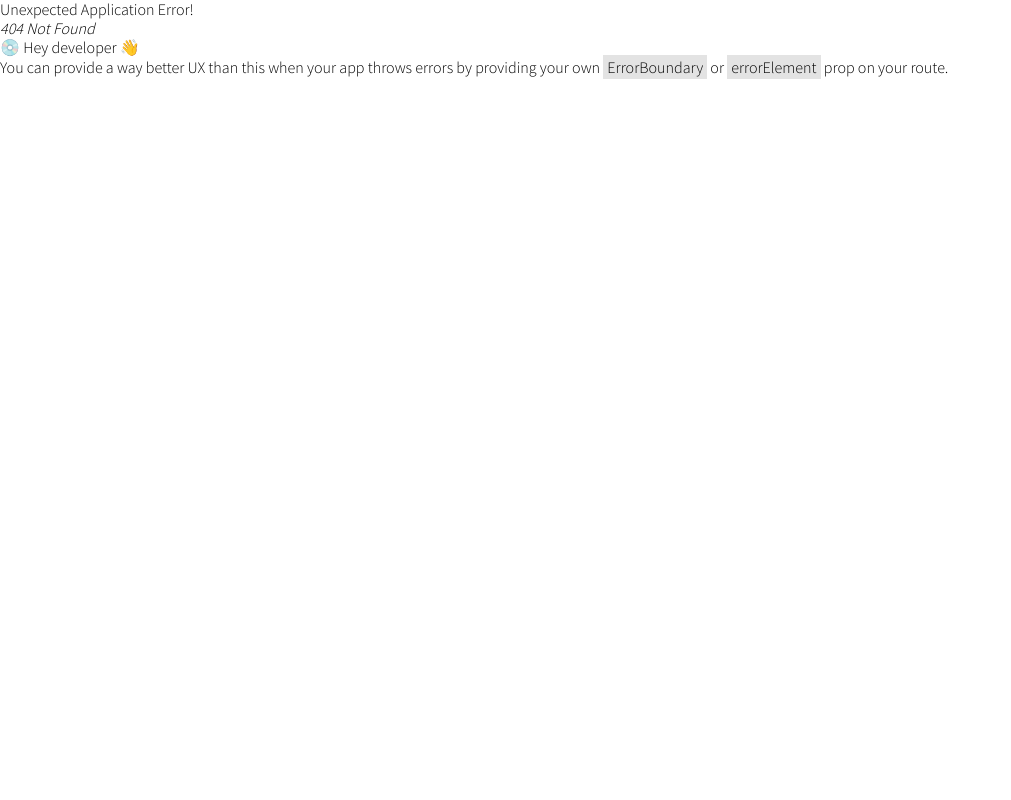
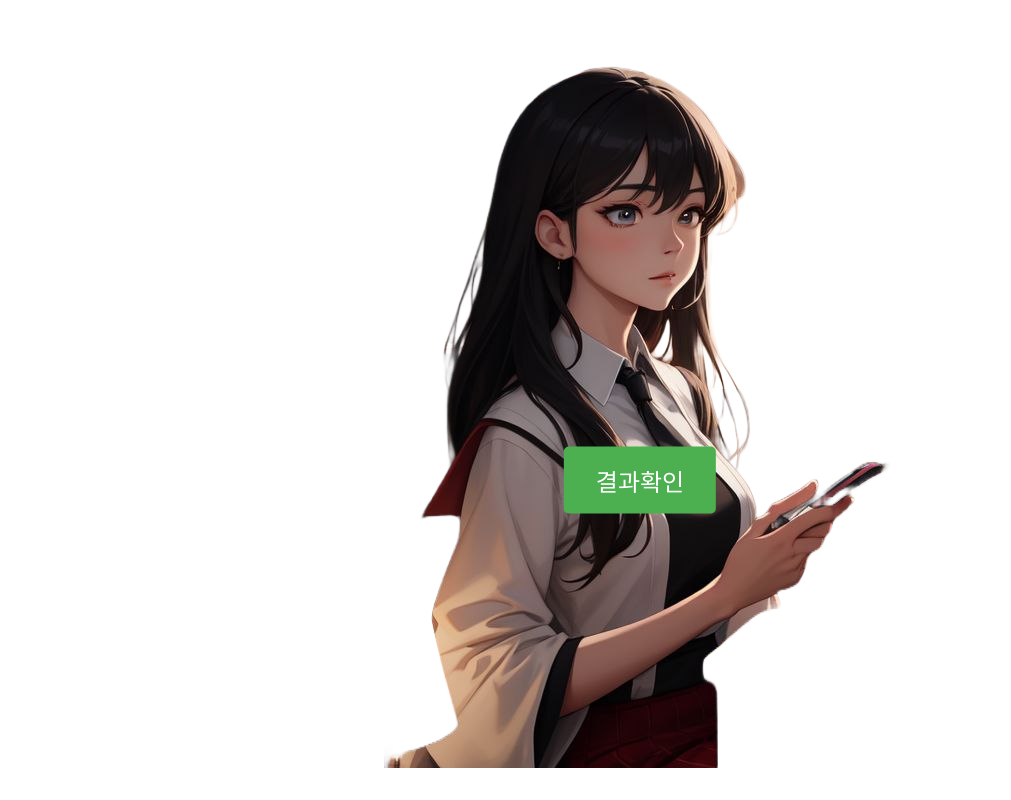
Before and after one commit to bagle-ggul/Bagel-Frontend, a React (Create React App) app: page /over in a window 1280 px wide. Before the commit this address had no page. Shown: the whole page, without its empty margins (0-1011 px from the left). Built offline with nearby package versions, Linux system fonts and the light colour scheme; sample sign-in values are in the browser's storage.

Commit message:
FIX : routePath

```diff
--- a/src/Route.jsx
+++ b/src/Route.jsx
@@ -15,7 +15,7 @@ import Sad from "./pages/Sad";
 import Profile from "./pages/Profile";
 import Intro from "./pages/Intro";
 import Board from "./pages/Board";
-
+import GameOver from "./pages/GameOver";
 const ProtectedRoute = ({ children }) => {
   const token = localStorage.getItem("refreshToken");
   if (!token) {
@@ -136,6 +136,14 @@ const router = createBrowserRouter([
           </ProtectedRoute>
         ),
       },
+      {
+        path: "over",
+        element: (
+          <ProtectedRoute>
+            <GameOver />
+          </ProtectedRoute>
+        ),
+      },
     ],
   },
 ]);
--- /dev/null
+++ b/src/pages/GameOver.jsx
@@ -0,0 +1,81 @@
+import React from "react";
+import { useNavigate } from "react-router-dom";
+import { useRecoilValue } from "recoil";
+import styled from "styled-components";
+import { scoreAtom } from "../atom/atom";
+import axios from "axios";
+
+const CenteredButton = styled.button`
+  position: absolute;
+  top: 60%;
+  left: 50%;
+  transform: translate(-50%, -50%);
+  padding: 1rem 2rem;
+  font-size: 1.5rem;
+  cursor: pointer;
+  background-color: #4caf50;
+  color: white;
+  border: none;
+  border-radius: 5px;
+  transition: background-color 0.3s ease;
+
+  &:hover {
+    transition: all 0.3s;
+    color: black;
+  }
+`;
+
+const CenteredDiv = styled.div`
+  display: flex;
+  justify-content: center;
+  align-items: center;
+`;
+
+function GameOver() {
+  const navigate = useNavigate();
+  const score = useRecoilValue(scoreAtom);
+
+  const refreshToken = localStorage.getItem("refreshToken"); // Retrieve the refresh token from local storage
+
+  const handleSubmit = async () => {
+    const userData = {
+      finalScore: score,
+      success: false,
+      details: "string",
+      gamePlaySeconds: 0,
+    };
+
+    try {
+      const response = await axios.post(
+        "https://api.she-is-newyork-bagel.co.kr/api/game/over",
+        userData,
+        {
+          headers: {
+            Authorization: `Bearer ${refreshToken}`,
+          },
+        }
+      );
+
+      console.log(response.data);
+      // Handle success (e.g., display a success message, redirect to another page, etc.)
+    } catch (error) {
+      console.error(error);
+      alert("중복된 이메일입니다");
+      // Handle error (e.g., display an error message)
+    }
+  };
+
+  const handleClick = async () => {
+    navigate("/main1");
+    handleSubmit();
+  };
+
+  return (
+    <CenteredDiv>
+      <img src="img/house3-2.png" alt="레몬에이드" />
+      <CenteredButton onClick={handleClick}>결과확인</CenteredButton>
+    </CenteredDiv>
+  );
+}
+
+export default GameOver;
--- a/src/pages/Home.jsx
+++ b/src/pages/Home.jsx
@@ -71,7 +71,7 @@ function Home() {
         <h1>SAVE ME</h1>
         <Config>
           {isAuthenticated ? (
-            <Link to={"/main1"}>
+            <Link to={"/intro"}>
               <span>게임 시작</span>
             </Link>
           ) : (
```
